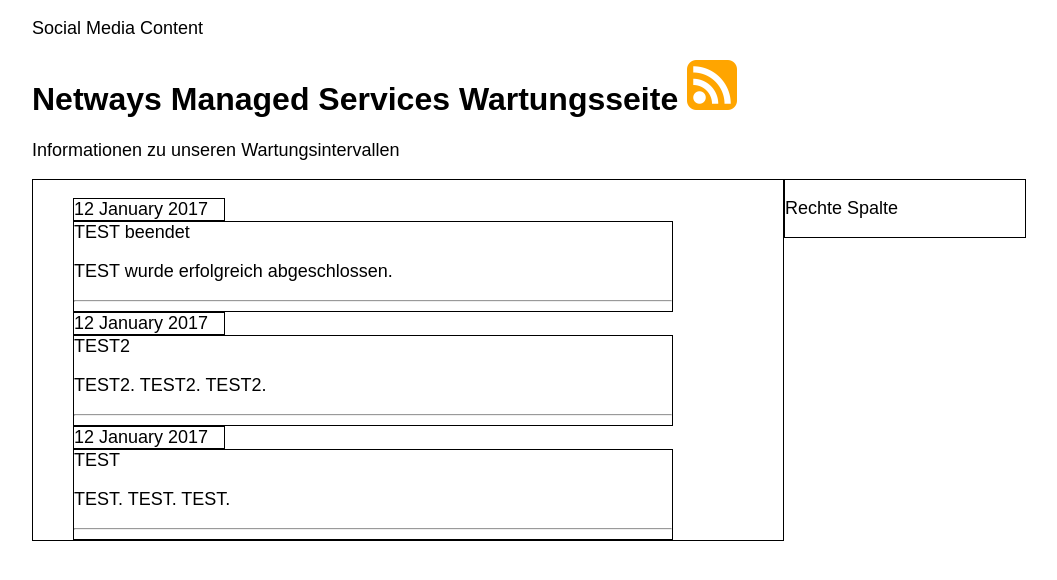
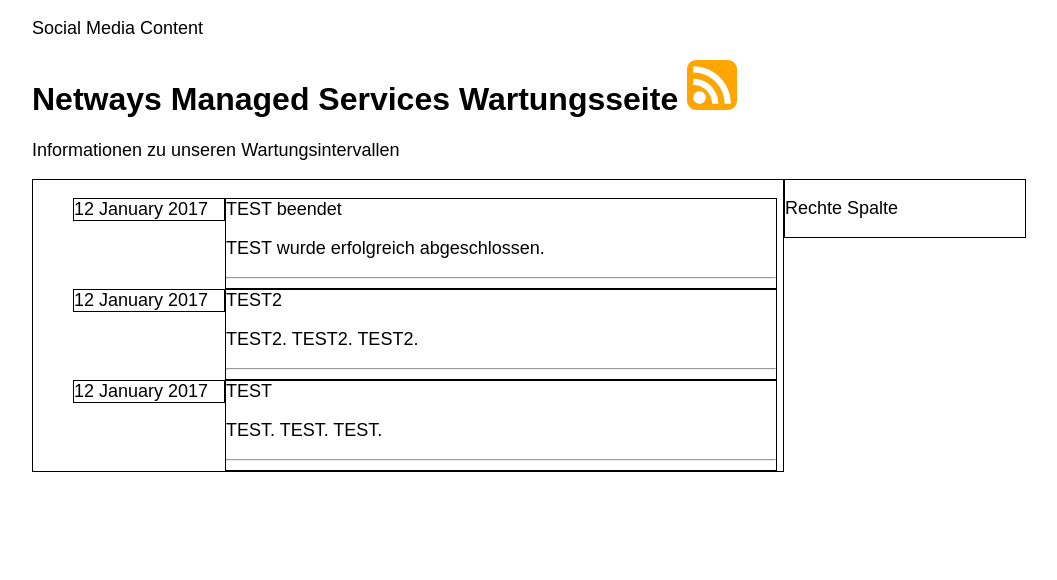
Before and after one commit to Storagegirl/storagegirl.github.io, a Jekyll site: the page built from index.html, in a window 1280 px wide. Shown: the top 580 px of the page, without its empty margins (108-1165 px from the left). Built offline with Jekyll 4.4.1, drawn with Linux system fonts in a browser that asks for light colours.

Commit message:
Update main.css

```diff
--- a/css/main.css
+++ b/css/main.css
@@ -54,7 +54,7 @@
     float: left;
     margin: 0px;
     padding: 0px;
-    width: 598px;
+    width: 550px;
     border-style: solid;
     border-width: 1px;
     border-color: black;
```
